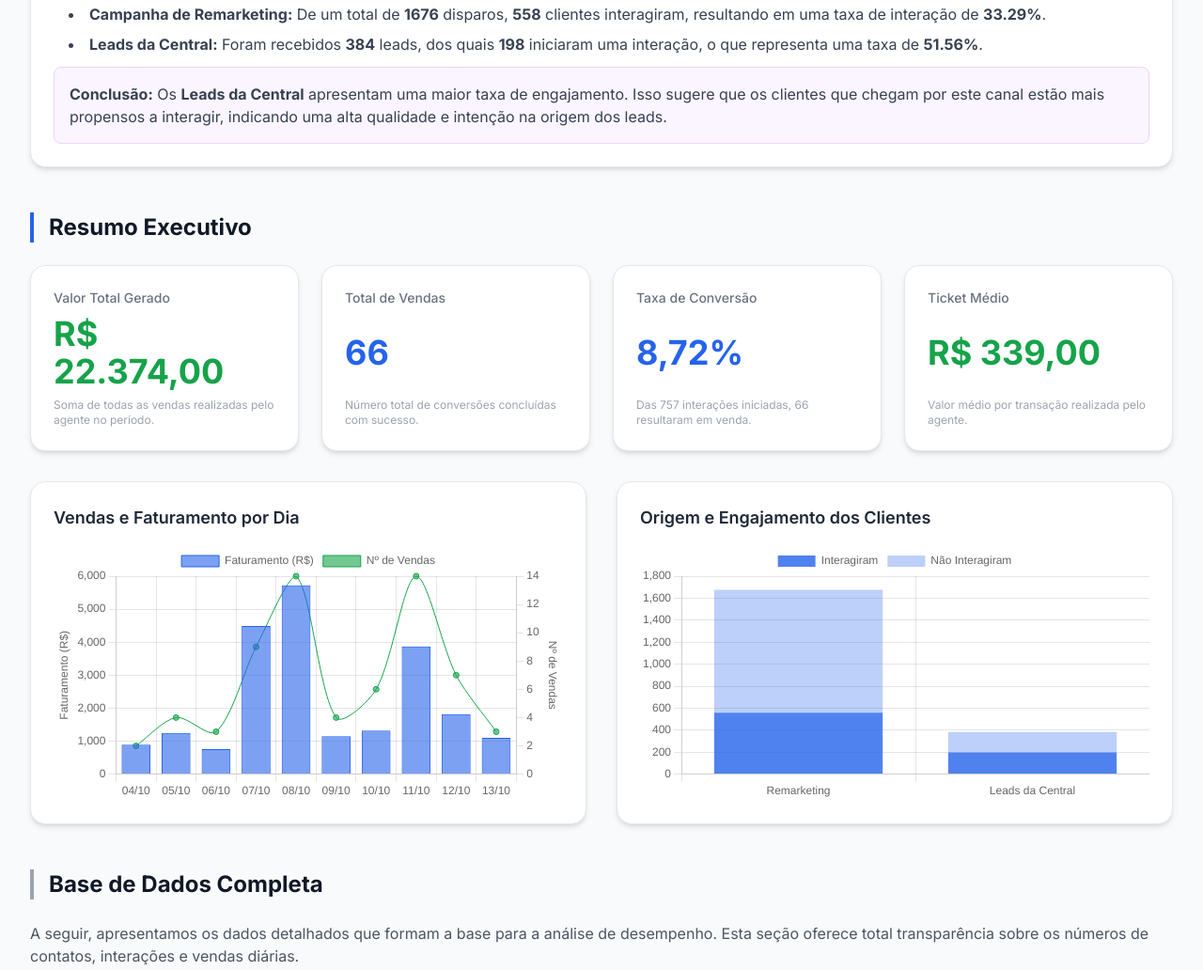
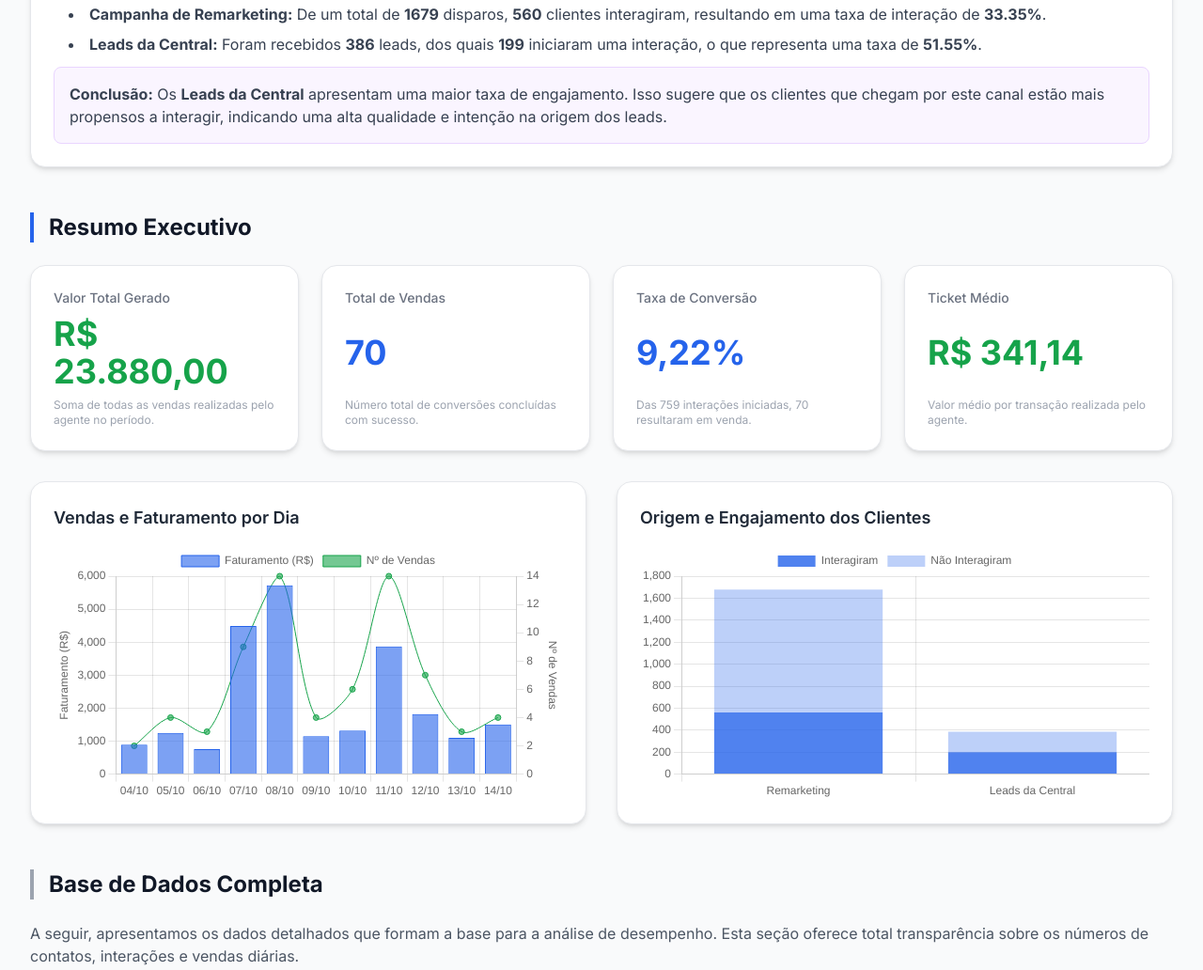
Before and after one commit to juniorsereno/dash-bali, a plain HTML site: page index.html in a window 1280 px wide. Shown: the part 266-1298 px from the top of the page at 94% size. Drawn offline with nearby package versions, Linux system fonts and the light colour scheme.

Commit message:
Update index.html

```diff
--- a/index.html
+++ b/index.html
@@ -46,28 +46,28 @@
                 <!-- Valor Total Gerado -->
                 <div class="bg-white p-6 rounded-2xl shadow-md border border-gray-200 flex flex-col justify-between">
                     <h3 class="text-sm font-medium text-gray-500">Valor Total Gerado</h3>
-                    <p class="text-4xl font-bold text-green-600 mt-2">R$ 22.374,00</p>
+                    <p class="text-4xl font-bold text-green-600 mt-2">R$ 23.880,00</p>
                     <p class="text-xs text-gray-400 mt-2">Soma de todas as vendas realizadas pelo agente no período.</p>
                 </div>
 
                 <!-- Total de Vendas -->
                 <div class="bg-white p-6 rounded-2xl shadow-md border border-gray-200 flex flex-col justify-between">
                     <h3 class="text-sm font-medium text-gray-500">Total de Vendas</h3>
-                    <p class="text-4xl font-bold text-blue-600 mt-2">66</p>
+                    <p class="text-4xl font-bold text-blue-600 mt-2">70</p>
                      <p class="text-xs text-gray-400 mt-2">Número total de conversões concluídas com sucesso.</p>
                 </div>
 
                 <!-- Taxa de Conversão (Interações) -->
                 <div class="bg-white p-6 rounded-2xl shadow-md border border-gray-200 flex flex-col justify-between">
                     <h3 class="text-sm font-medium text-gray-500">Taxa de Conversão</h3>
-                    <p class="text-4xl font-bold text-blue-600 mt-2">8,72%</p>
-                    <p class="text-xs text-gray-400 mt-2">Das 757 interações iniciadas, 66 resultaram em venda.</p>
+                    <p class="text-4xl font-bold text-blue-600 mt-2">9,22%</p>
+                    <p class="text-xs text-gray-400 mt-2">Das 759 interações iniciadas, 70 resultaram em venda.</p>
                 </div>
 
                 <!-- Ticket Médio -->
                 <div class="bg-white p-6 rounded-2xl shadow-md border border-gray-200 flex flex-col justify-between">
                     <h3 class="text-sm font-medium text-gray-500">Ticket Médio</h3>
-                    <p class="text-4xl font-bold text-green-600 mt-2">R$ 339,00</p>
+                    <p class="text-4xl font-bold text-green-600 mt-2">R$ 341,14</p>
                     <p class="text-xs text-gray-400 mt-2">Valor médio por transação realizada pelo agente.</p>
                 </div>
             </div>
@@ -109,8 +109,8 @@
                              <tfoot class="bg-gray-100 font-bold">
                                 <tr>
                                     <td class="px-6 py-3 text-left text-sm">Total</td>
-                                    <td class="px-6 py-3 text-left text-sm">1676</td>
-                                    <td class="px-6 py-3 text-left text-sm">559</td>
+                                    <td class="px-6 py-3 text-left text-sm">1679</td>
+                                    <td class="px-6 py-3 text-left text-sm">560</td>
                                 </tr>
                             </tfoot>
                         </table>
@@ -135,8 +135,8 @@
                             <tfoot class="bg-gray-100 font-bold">
                                 <tr>
                                     <td class="px-6 py-3 text-left text-sm">Total</td>
-                                    <td class="px-6 py-3 text-left text-sm">384</td>
-                                    <td class="px-6 py-3 text-left text-sm">198</td>
+                                    <td class="px-6 py-3 text-left text-sm">386</td>
+                                    <td class="px-6 py-3 text-left text-sm">199</td>
                                 </tr>
                             </tfoot>
                         </table>
@@ -163,9 +163,9 @@
                         <tfoot class="bg-gray-100 font-bold">
                             <tr>
                                 <td class="px-6 py-3 text-left text-sm">Total</td>
-                                <td class="px-6 py-3 text-left text-sm">66</td>
+                                <td class="px-6 py-3 text-left text-sm">70</td>
                                 <td class="px-6 py-3 text-left text-sm" id="total-atendimentos">0</td>
-                                <td class="px-6 py-3 text-left text-sm">R$ 22.374,00</td>
+                                <td class="px-6 py-3 text-left text-sm">R$ 23.880,00</td>
                             </tr>
                         </tfoot>
                     </table>
@@ -188,7 +188,7 @@
             "2025-10-11": { sent: 552, interacted: 163 },
             "2025-10-12": { sent: 14, interacted: 10 },
             "2025-10-13": { sent: 96, interacted: 42 },
-            "2025-10-14": { sent: 29, interacted: 14 },
+            "2025-10-14": { sent: 32, interacted: 16 },
         };
 
         const centralData = {
@@ -203,7 +203,7 @@
             "2025-10-11": { received: 83, interacted: 49 },
             "2025-10-12": { received: 39, interacted: 14 },
             "2025-10-13": { received: 31, interacted: 14 },
-            "2025-10-14": { received: 14, interacted: 2 },
+            "2025-10-14": { received: 16, interacted: 3 },
         };
 
         const salesData = {
@@ -217,6 +217,7 @@
             "2025-10-11": { count: 14, value: 3873.00 },
             "2025-10-12": { count: 7, value: 1822.00 },
             "2025-10-13": { count: 3, value: 1099.00 },
+            "2025-10-14": { count: 4, value: 1506.00 },
         };
 
         // --- FUNÇÃO PARA POPULAR TABELAS ---
```
